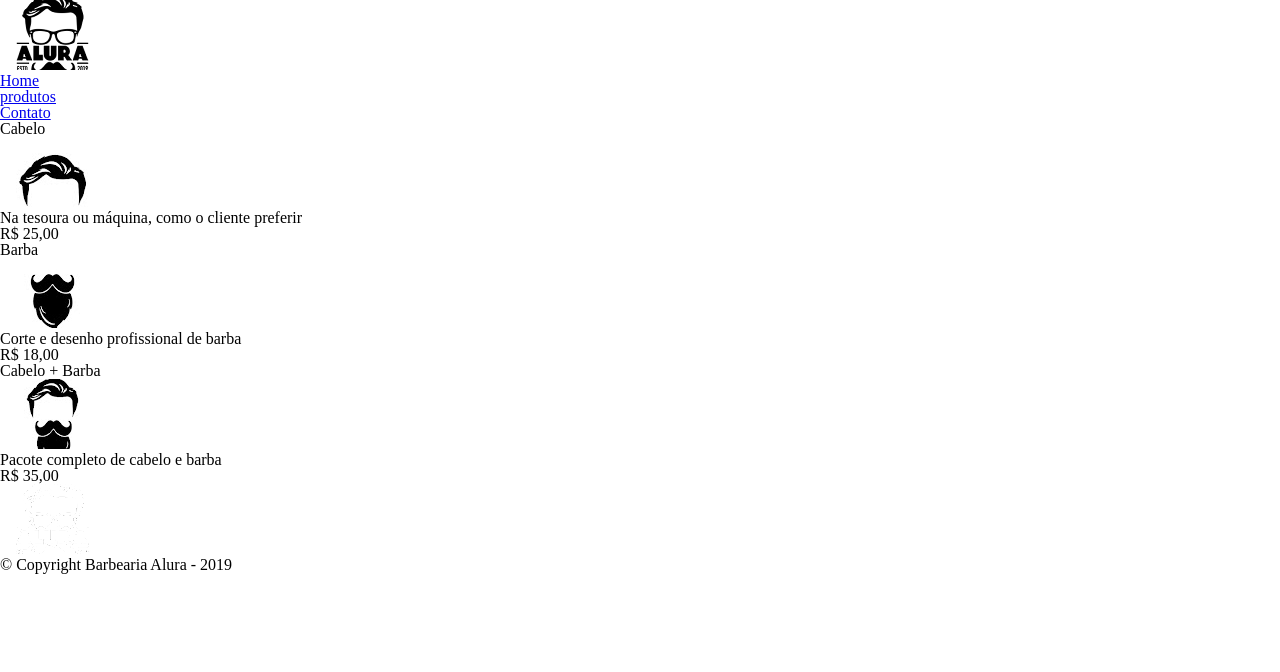
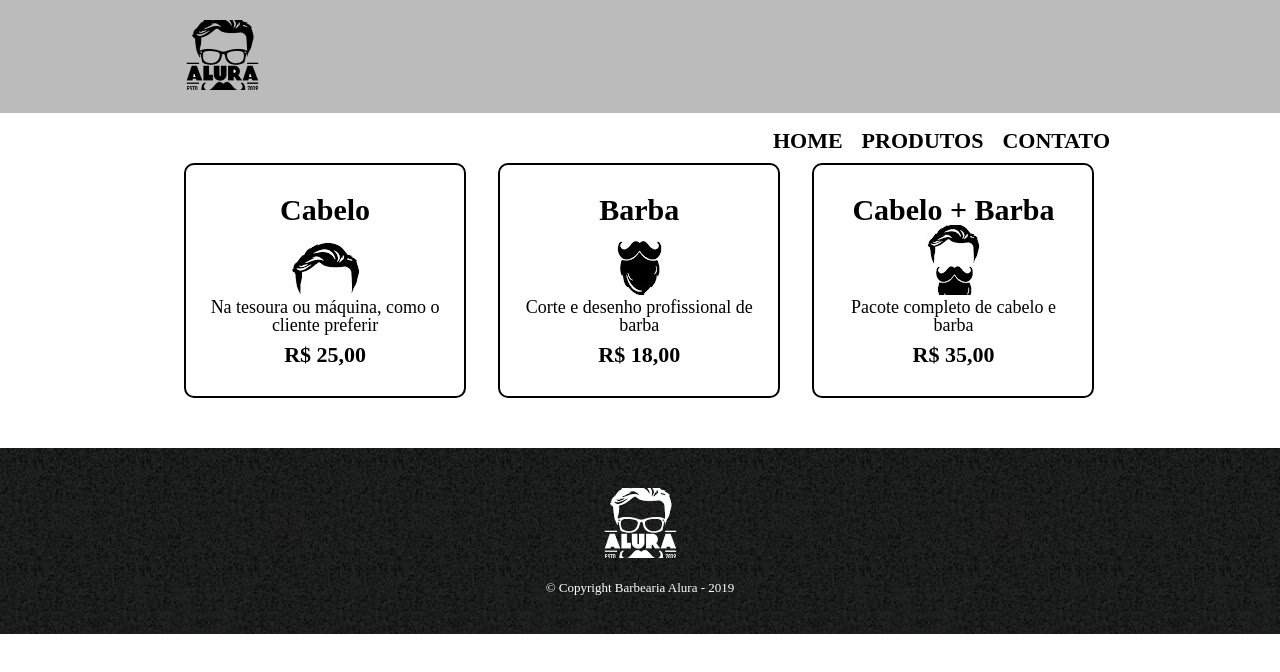
Before and after one commit to joaovitorpresoto/barbearia-alura-home-joaopresoto1D, a plain HTML site: page index.html in a window 1280 px wide. Drawn offline with Linux system fonts and the light colour scheme.

Commit message:
Update produtos.css

```diff
--- a/produtos.css
+++ b/produtos.css
@@ -1,48 +1,91 @@
-<!DOCTYPE html>
-<html>
-	<head>
-		<meta charset="UTF-8">
-		<title>Produtos - Barbearia Alura</title>
+header {
+	background: #BBBBBB;
+	padding: 20px 0;
+}
 
-		<link rel="stylesheet" href="reset.css">
-		<link rel="stylesheet" href="produtos.css">
-	</head>
-	<body>
-		<header>
-			<!DOCTYPE html>
-<html lang="pt-br">
-	<head>
-		<meta charset="UTF-8">
-		<title>Barbearia Alura</title>
-		<link rel="stylesheet" href="style.css">
-	</head>
+.caixa {
+	position: relative;
+	width: 940px;
+	margin: 0 auto;
+}
 
-	<body>
-		<header>
-			<h1 class="titulo-principal">Barbearia Alura</h1>
-		</header>
-		<img id="banner" src="banner.jpg">
-		<div class="principal">
-			<h2 class="titulo-centralizado">Sobre a Barbearia Alura</h2>
+nav {
+	position: absolute;
+	top: 110px;
+	right: 0;
+}
 
-			<p>Localizada no coração da cidade a <strong>Barbearia Alura</strong> traz para o mercado o que há de melhor para o seu cabelo e barba. Fundada em 2019, a Barbearia Alura já é destaque na cidade e conquista novos clientes a cada dia.</p>
+nav li {
+	display: inline;
+	margin: 0 0 0 15px;
+}
 
-			<p id="missao"><em>Nossa missão é: <strong>"Proporcionar auto-estima e qualidade de vida aos clientes"</strong>.</em></p>
+nav a {
+	text-transform: uppercase;
+	color: #000000;
+	font-weight: bold;
+	font-size: 22px;
+	text-decoration: none;
+}
 
-			<p>Oferecemos profissionais experientes e antenados às mudanças no mundo da moda. O atendimento possui padrão de excelência e agilidade, garantindo qualidade e satisfação dos nossos clientes.</p>
-		</div>
+nav a:hover {
+	color: #C78C19;
+	text-decoration: underline;
+}
 
-		<div class="beneficios">
-			<h3 class="titulo-centralizado">Benefícios</h3>
+.produtos {
+	width: 940px;
+	margin: 0 auto;
+	padding: 50px 0;
+}
 
-			<ul>
-				<li class="itens">Atendimento aos Clientes</li>
-				<li class="itens">Espaço diferenciado</li>
-				<li class="itens">Localização</li>
-				<li class="itens">Profissionais Qualificados</li>
-			</ul>
+.produtos li {
+	display: inline-block;
+	text-align: center;
+	width: 30%;
+	vertical-align: top;
+	margin: 0 1.5%;
+	padding: 30px 20px;
+	box-sizing: border-box;
+	border: 2px solid #000000;
+	border-radius: 10px;
+}
 
-			<img src="beneficios.jpg" class="imagembeneficios">
-		</div>
-	</body>
-</html>
+.produtos li:hover {
+	border-color: #C78C19;
+}
+
+.produtos li:active {
+	border-color: #088C19;
+}
+
+.produtos li:hover h2 {
+	font-size: 34px;
+}
+
+.produtos h2 {
+	font-size: 30px;
+	font-weight: bold;
+}
+
+.produto-descricao {
+	font-size: 18px;
+}
+
+.produto-preco {
+	font-size: 22px;
+	font-weight: bold;
+	margin-top: 10px;
+}
+
+footer {
+	text-align: center;
+	background: url("bg.jpg");
+	padding: 40px 0;
+}
+
+.copyright {
+	color: #FFFFFF;
+	font-size: 13px;
+	margin: 20px 0 0;
+}
```
